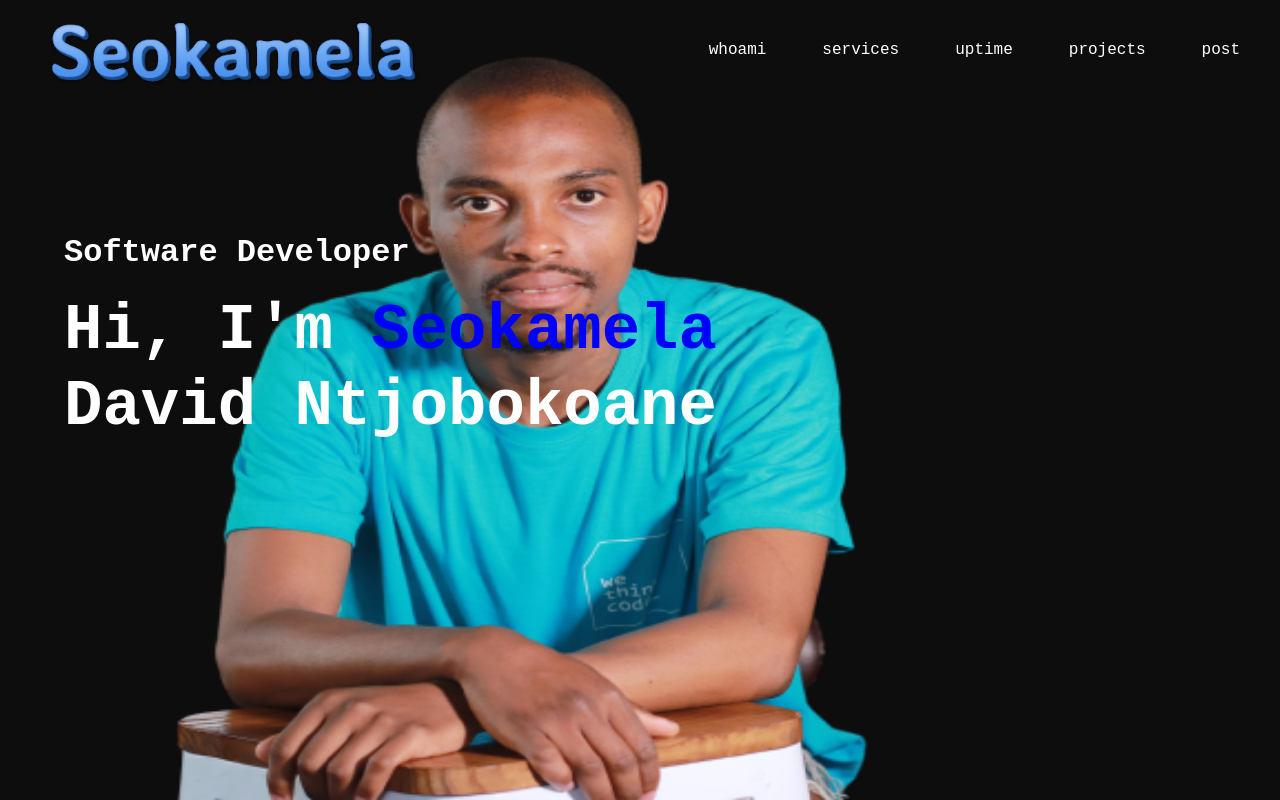
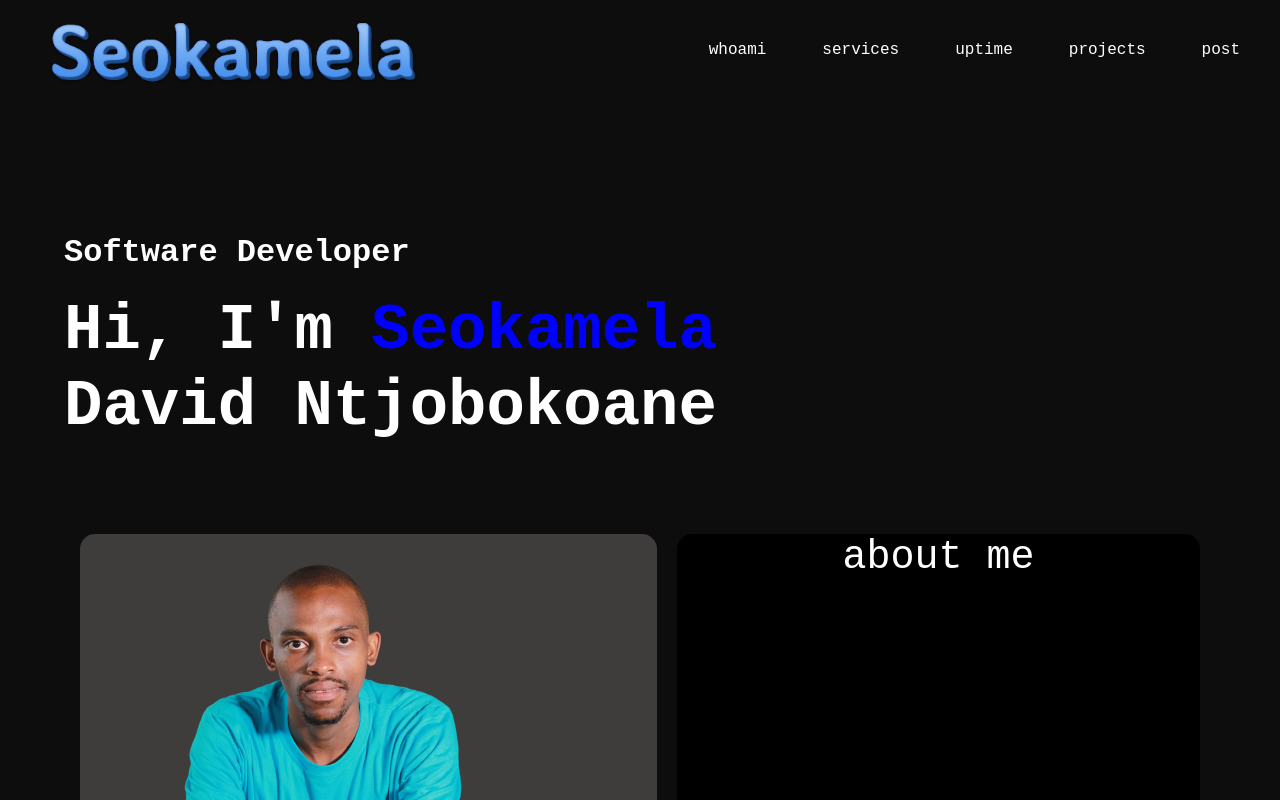
Before and after one commit to SEOKAMELA/Portfolio, a React (Create React App) app: page / in a window 1280 px wide. Shown: the top 800 px of the page. Built offline with nearby package versions, Linux system fonts and the light colour scheme; a web font is replaced by a local one.

Commit message:
about page

```diff
--- a/src/App.css
+++ b/src/App.css
@@ -53,7 +53,7 @@
   height: 100%; */
 }
 
-#Background-image{
+/* #Background-image{
 
   background-image: url('./assets/me.png');
   background-repeat: no-repeat;
@@ -62,4 +62,4 @@
   position: relative;
 
 
-}
+} */
```
Also changed, not shown: src/views/screen_two/Screen_two.css (line endings or trailing spaces).
